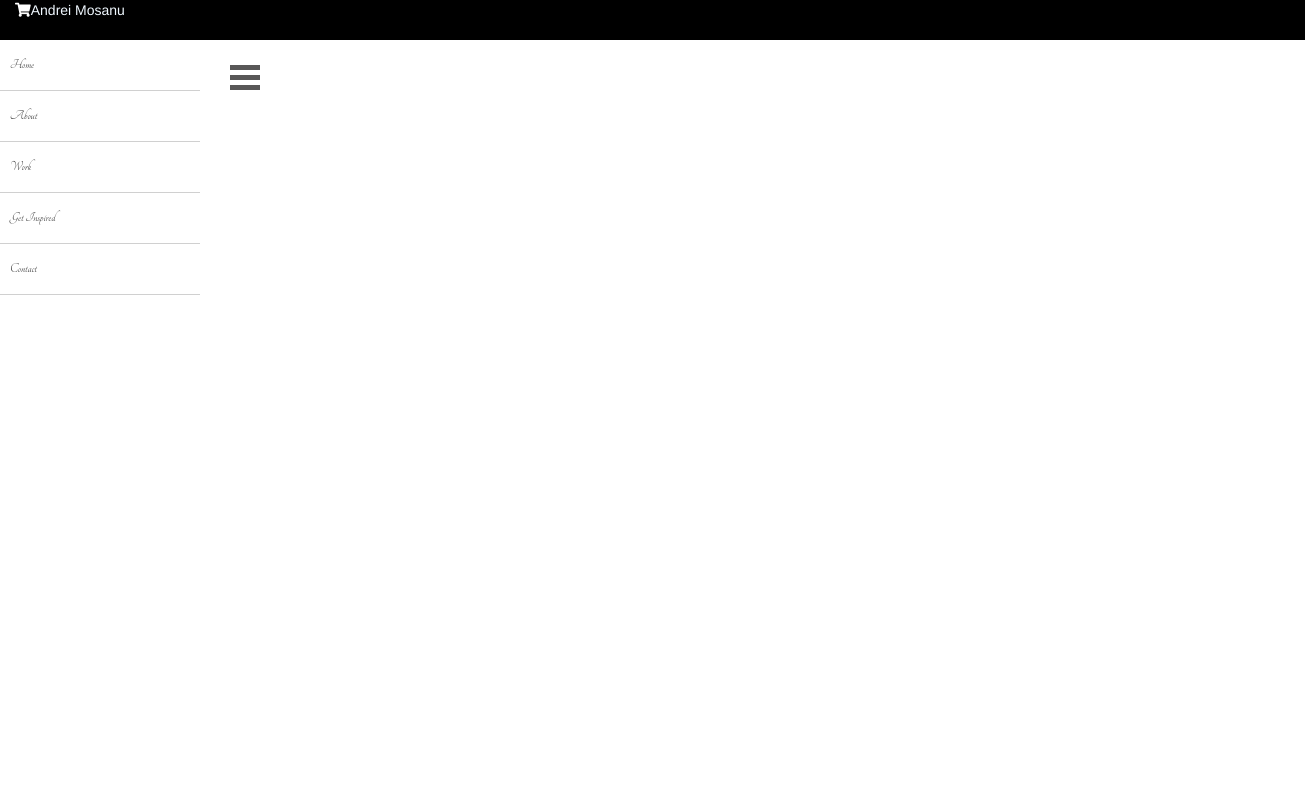
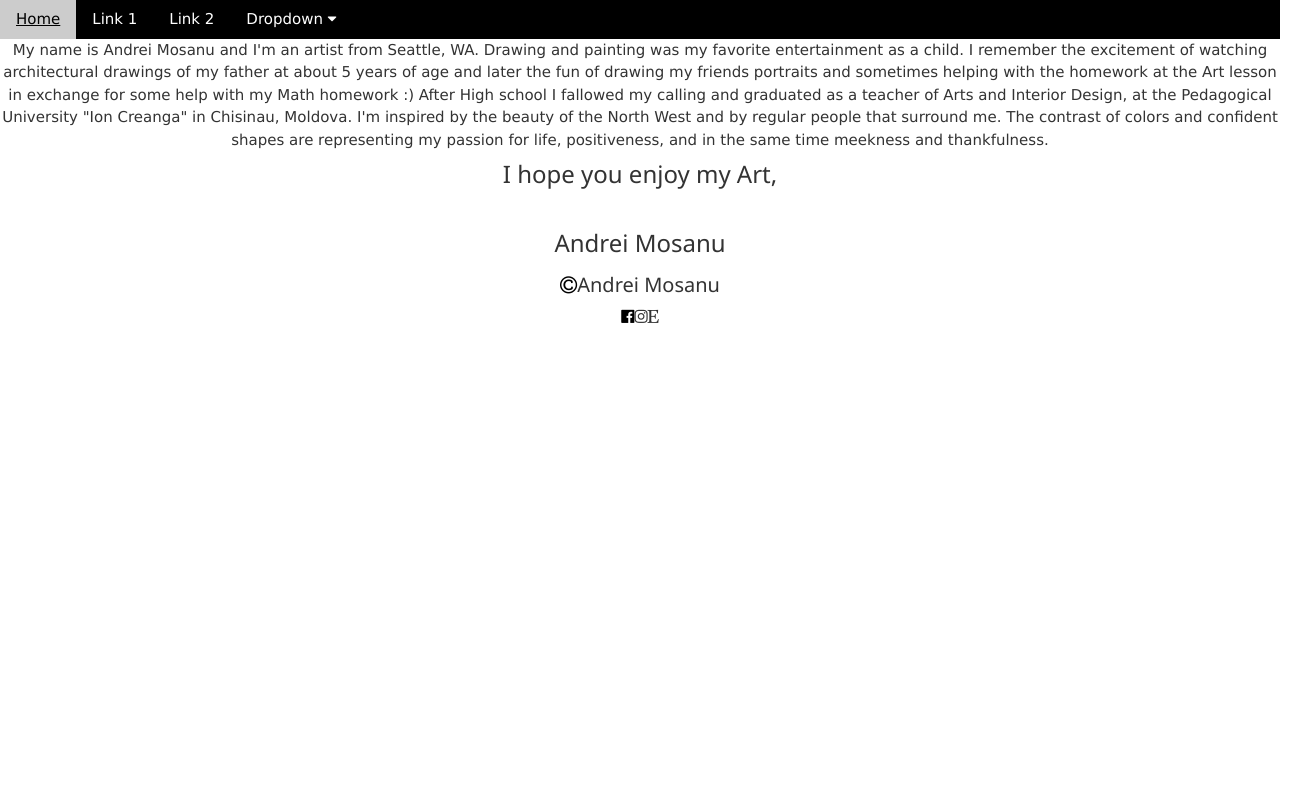
Before and after one commit to reginanurieva/Capstone_ArtMos_Store_Angular, an Angular app: page /about in a window 1280 px wide. Before the commit this address led to /. Shown: the top 800 px of the page, 1305 px wide, since content can reach past the window. Built offline with nearby package versions, Linux system fonts and the light colour scheme.

Commit message:
add new navbar

```diff
--- /dev/null
+++ b/src/app/about/about.component.html
@@ -0,0 +1,11 @@
+<p>
+  My name is Andrei Mosanu and I'm an artist  from Seattle, WA.
+   Drawing and painting was my favorite entertainment as a child. I remember the excitement of watching architectural drawings of my father at about 5 years of age and later the fun of drawing my friends portraits and sometimes helping with the homework at the Art lesson in exchange for some help with my Math homework :)
+  After High school I fallowed my calling and graduated as a teacher of Arts and Interior Design, at the Pedagogical University "Ion Creanga" in Chisinau, Moldova.
+   I'm inspired by the beauty of the North West and by regular people that surround me. The contrast of colors and confident shapes are representing my passion for life, positiveness, and in the same time meekness and thankfulness.
+</p>
+
+<h3>
+  I hope you enjoy my Art,</h3>
+  <br>
+  <h3>Andrei Mosanu</h3>
--- /dev/null
+++ b/src/app/about/about.component.ts
@@ -0,0 +1,15 @@
+import { Component, OnInit } from '@angular/core';
+
+@Component({
+  selector: 'app-about',
+  templateUrl: './about.component.html',
+  styleUrls: ['./about.component.css']
+})
+export class AboutComponent implements OnInit {
+
+  constructor() { }
+
+  ngOnInit() {
+  }
+
+}
--- a/src/app/app.component.css
+++ b/src/app/app.component.css
@@ -1,21 +1,16 @@
-.wraper{
-width: 100%;
-height: 1000px;
-display: inline-block;
 
-  }
-  .sidebar {
-    /* border: 1px solid rgba(0, 0, 0, 0.8); */
+  /* .sidebar {
+
    width: 20%;
    height: 100%;
    display: inline-block;
    margin: 0;
 
-  }
+  } */
 
   .outlet {
-      width: 80%;
-      float: right;
+      width: 100%;
+      text-align: center;
   }
 
   @media(max-width: 800px){
@@ -24,9 +19,9 @@ display: inline-block;
       float: none;
     }
 
-    .sidebar{
+    /* .sidebar{
       height: 148px;
 
-    }
+    } */
 
   }
--- a/src/app/app.component.html
+++ b/src/app/app.component.html
@@ -18,14 +18,10 @@
   </li>
 </ul> -->
 <app-topbar></app-topbar>
-<div class="wraper">
-<div class="sidebar">
-    <app-navbar></app-navbar>
-  </div>
   <div class="outlet">
       <router-outlet></router-outlet>
     </div>
 
-  </div>
+
 
 <app-footer></app-footer>
--- a/src/app/topbar/topbar.component.css
+++ b/src/app/topbar/topbar.component.css
@@ -1,6 +1,6 @@
-#top-navbar {
+/* #top-navbar {
     background: rgba(0, 0, 0, 0.8);
-    /* display: flex; */
+
     overflow: hidden;
     height: 40px;
     margin: 0 -25px;
@@ -9,7 +9,7 @@
 
   #navbar-container{
     width: 100%;
-    /* text-align: center; */
+
 
   }
 
@@ -27,4 +27,4 @@
 
   a:hover{
     color: gray;
-  }
+  } */
--- a/src/app/topbar/topbar.component.html
+++ b/src/app/topbar/topbar.component.html
@@ -1,8 +1,21 @@
-<nav id="top-navbar">
-  <div id="navbar-container">
-    <ul>
-      <li><a href="#" class="fa fa-shopping-cart" aria-hidden="true" alt="cart"></a></li>
-      <li class="header">Andrei Mosanu</li>
-    </ul>
+
+<meta name="viewport" content="width=device-width, initial-scale=1">
+<link rel="stylesheet" href="https://www.w3schools.com/w3css/4/w3.css">
+<link rel="stylesheet" href="https://cdnjs.cloudflare.com/ajax/libs/font-awesome/4.7.0/css/font-awesome.min.css"><body>
+
+  <div class="w3-bar w3-black">
+    <a href="#" class="w3-bar-item w3-button w3-mobile w3-green">Home</a>
+    <a routerLink="/about" class="w3-bar-item w3-button w3-mobile">Link 1</a>
+    <a href="#" class="w3-bar-item w3-button w3-mobile">Link 2</a>
+    <div class="w3-dropdown-hover w3-mobile">
+      <button class="w3-button">Dropdown <i class="fa fa-caret-down"></i></button>
+      <div class="w3-dropdown-content w3-bar-block w3-dark-grey">
+        <a href="#" class="w3-bar-item w3-button w3-mobile">Link 1</a>
+        <a href="#" class="w3-bar-item w3-button w3-mobile">Link 2</a>
+        <a href="#" class="w3-bar-item w3-button w3-mobile">Link 3</a>
+      </div>
+    </div>
   </div>
-</nav>
+
+
+</body>
--- a/src/app/welcome/welcome.component.css
+++ b/src/app/welcome/welcome.component.css
@@ -1,8 +1,5 @@
 
-a {
-    text-decoration: none;
-    color: rgb(87, 85, 85);
-  }
+
 
   a:hover {
       color: black;
@@ -10,6 +7,7 @@ a {
  img {
      max-height: 600px;
      margin-top: 50px;
+     text-align: center;
  }
 
  .active {
--- a/src/app/welcome/welcome.component.ts
+++ b/src/app/welcome/welcome.component.ts
@@ -48,6 +48,6 @@ export class WelcomeComponent {
         count = 0;
       }
       this.currentImg = this.arrImg[count];
-     }, 2000);
+    }, 5000);
  }
 }
```
Also changed, not shown: src/app/app.module.ts (+5 -3 lines), src/app/app.routing.ts (+8 -7 lines), src/app/navbar/navbar.component.css (+4 -4 lines), src/app/about/about.component.css (added), 1 other file (tests, documents, lock files or other folders).
